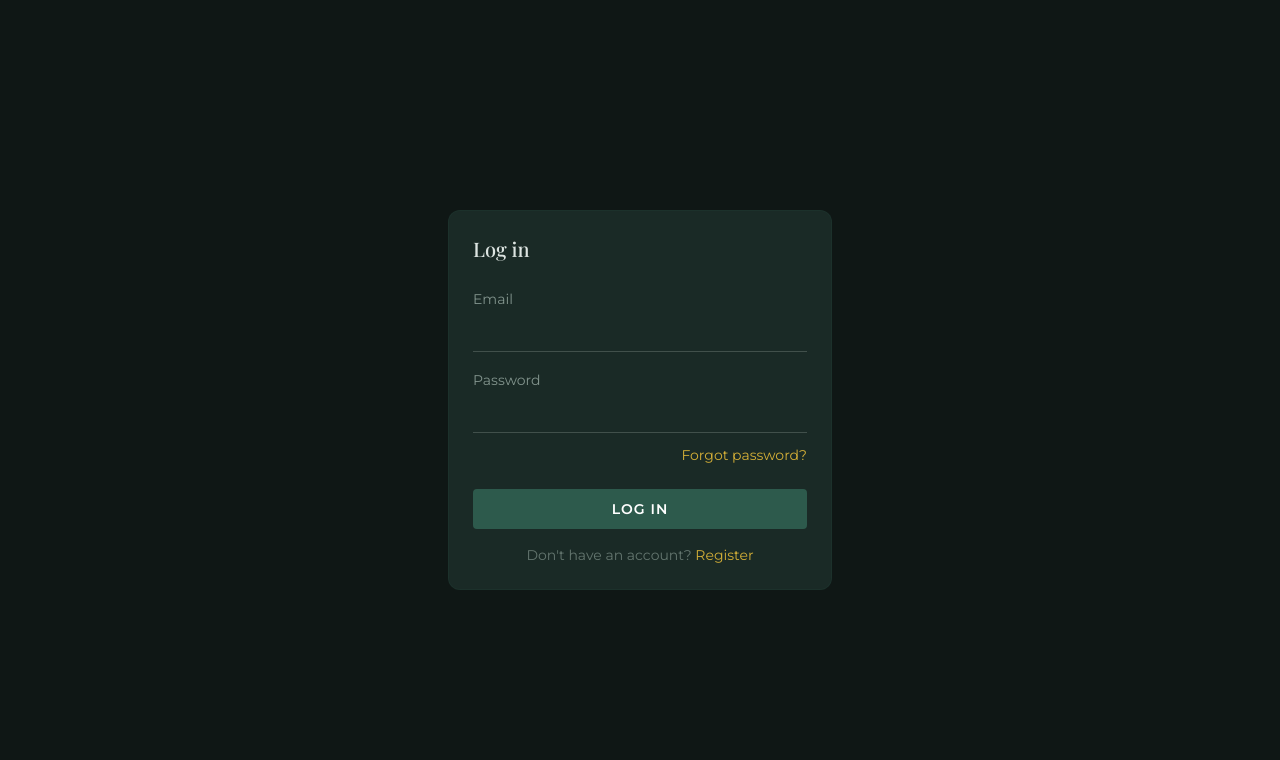
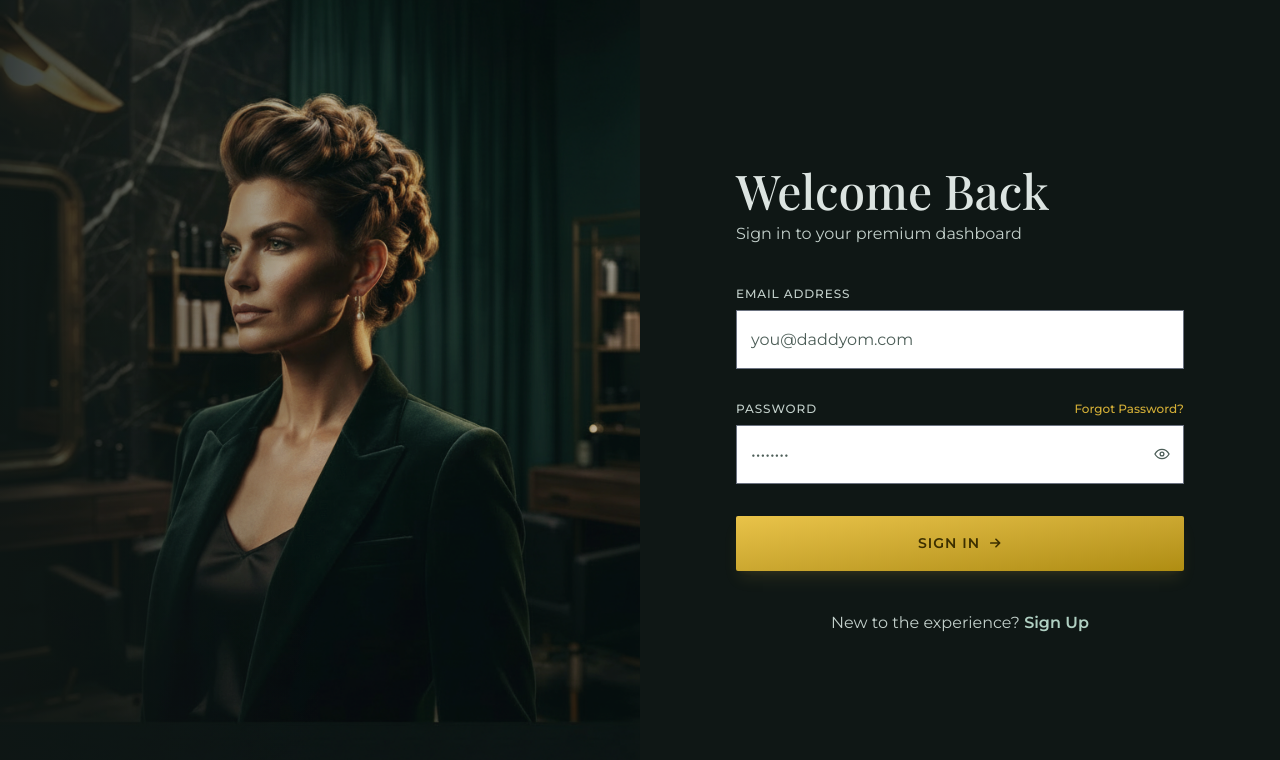
Before and after one commit to gokul-ravikumar/SALON, a React (Vite) app in the folder frontend/: page /login in a window 1280 px wide. Shown: the top 760 px of the page. Built offline with nearby package versions, Linux system fonts and the light colour scheme.

Commit message:
feat: add LoginField component and update LoginPage with new design elements

```diff
--- /dev/null
+++ b/frontend/src/components/auth/LoginField.tsx
@@ -0,0 +1,49 @@
+import { forwardRef, type InputHTMLAttributes, type ReactNode } from "react";
+import { cn } from "@/lib/utils";
+
+export interface LoginFieldProps extends InputHTMLAttributes<HTMLInputElement> {
+  label: string;
+  error?: string;
+  labelRight?: ReactNode;
+  rightElement?: ReactNode;
+}
+
+/**
+ * White-background input for the redesigned login page (Figma "Midnight Luxe"
+ * split-screen frame). Intentionally diverges from AuthField's dark
+ * bottom-border style — DESIGN.md's boutique input spec still governs
+ * Register/Forgot/Reset, which keep using AuthField.
+ */
+export const LoginField = forwardRef<HTMLInputElement, LoginFieldProps>(
+  ({ label, error, labelRight, rightElement, className, ...props }, ref) => {
+    return (
+      <div>
+        <div className="flex items-center justify-between">
+          <label className="text-xs font-medium tracking-[0.075em] text-charcoal-100 uppercase">
+            {label}
+          </label>
+          {labelRight}
+        </div>
+        <div className="relative mt-2">
+          <input
+            ref={ref}
+            className={cn(
+              "focus-ring h-14.75 w-full border border-[#6b7280] bg-white px-3.5 text-base text-charcoal-800 placeholder:text-charcoal-500",
+              rightElement && "pr-11",
+              className,
+            )}
+            {...props}
+          />
+          {rightElement && (
+            <div className="absolute inset-y-0 right-3.5 flex items-center">
+              {rightElement}
+            </div>
+          )}
+        </div>
+        {error && <p className="mt-1 text-sm text-error">{error}</p>}
+      </div>
+    );
+  },
+);
+
+LoginField.displayName = "LoginField";
--- /dev/null
+++ b/frontend/src/components/auth/icons.tsx
@@ -0,0 +1,29 @@
+import type { SVGProps } from "react";
+
+
+export function ArrowRightIcon(props: SVGProps<SVGSVGElement>) {
+  return (
+    <svg viewBox="0 0 15 15" fill="none" stroke="currentColor" strokeWidth={1.8} strokeLinecap="round" strokeLinejoin="round" {...props}>
+      <path d="M3 7.5h9M8.5 3.5 12.5 7.5 8.5 11.5" />
+    </svg>
+  );
+}
+
+export function EyeIcon(props: SVGProps<SVGSVGElement>) {
+  return (
+    <svg viewBox="0 0 17 12" fill="none" stroke="currentColor" strokeWidth={1.4} strokeLinecap="round" strokeLinejoin="round" {...props}>
+      <path d="M1 6s2.8-5 7.5-5S16 6 16 6s-2.8 5-7.5 5S1 6 1 6Z" />
+      <circle cx="8.5" cy="6" r="2" />
+    </svg>
+  );
+}
+
+export function EyeOffIcon(props: SVGProps<SVGSVGElement>) {
+  return (
+    <svg viewBox="0 0 17 12" fill="none" stroke="currentColor" strokeWidth={1.4} strokeLinecap="round" strokeLinejoin="round" {...props}>
+      <path d="M1 6s2.8-5 7.5-5S16 6 16 6s-2.8 5-7.5 5S1 6 1 6Z" />
+      <circle cx="8.5" cy="6" r="2" />
+      <path d="M1.5 0.5 15.5 11.5" />
+    </svg>
+  );
+}
--- a/frontend/src/components/ui/Button.tsx
+++ b/frontend/src/components/ui/Button.tsx
@@ -14,6 +14,7 @@ const buttonVariants = cva(
           "border border-charcoal-700 bg-transparent text-charcoal-50 hover:bg-charcoal-800",
         ghost: "bg-transparent text-charcoal-50 hover:bg-charcoal-800",
         destructive: "bg-error text-charcoal-950 hover:bg-error/90",
+        gold: "rounded-sm shadow-gold-glow bg-linear-to-br from-[#e9c349] to-[#af8d11] text-[#3c2f00] hover:brightness-105",
       },
       size: {
         sm: "h-8 px-3 text-sm",
--- a/frontend/src/pages/LoginPage.tsx
+++ b/frontend/src/pages/LoginPage.tsx
@@ -3,12 +3,17 @@ import { Link, useNavigate } from "react-router-dom";
 import { useForm } from "react-hook-form";
 import { zodResolver } from "@hookform/resolvers/zod";
 import { Button } from "@/components/ui/Button";
-import { AuthForm } from "@/components/auth/AuthCard";
-import { AuthField } from "@/components/auth/AuthField";
+import { LoginField } from "@/components/auth/LoginField";
+import {
+  ArrowRightIcon,
+  EyeIcon,
+  EyeOffIcon,
+} from "@/components/auth/icons";
 import { useAuthStore } from "@/store/authStore";
 import { ApiError } from "@/lib/api";
 import { resendVerification } from "@/services/auth.service";
 import { loginSchema, type LoginInput } from "@/schemas/auth.validator";
+import loginHero from "@/assets/login-hero.png";
 
 export function LoginPage() {
   const navigate = useNavigate();
@@ -17,6 +22,7 @@ export function LoginPage() {
   const [error, setError] = useState<string | null>(null);
   const [needsVerification, setNeedsVerification] = useState(false);
   const [resendStatus, setResendStatus] = useState<string | null>(null);
+  const [showPassword, setShowPassword] = useState(false);
 
   const {
     register,
@@ -58,53 +64,105 @@ export function LoginPage() {
   };
 
   return (
-    <AuthForm title="Log in" onSubmit={handleSubmit(onSubmit)}>
-      <div className="mt-6 space-y-4">
-        <AuthField
-          label="Email"
+    <div className="relative grid min-h-screen grid-cols-1 bg-charcoal-950 lg:grid-cols-2">
+      <div className="relative hidden overflow-hidden lg:block">
+        <img
+          src={loginHero}
+          alt=""
+          className="absolute inset-0 h-full w-full object-cover"
+        />
+        <div className="absolute inset-0 bg-linear-to-r from-charcoal-950/80 via-charcoal-950/0 to-charcoal-950/0" />
+        <div className="absolute inset-0 bg-charcoal-950/20" />
+      </div>
+
+      <div className="flex items-center justify-center px-6 py-16">
+        <form onSubmit={handleSubmit(onSubmit)} className="w-full max-w-md">
+          <h1 className="font-display text-5xl text-charcoal-50">Welcome Back</h1>
+          <p className="mt-2 text-base text-charcoal-100">
+            Sign in to your premium dashboard
+          </p>
+
+          <div className="mt-10 space-y-8">
+            <LoginField
+              label="Email Address"
               type="email"
+              placeholder="you@daddyom.com"
               {...register("email")}
               error={errors.email?.message}
             />
-        <AuthField
+            <LoginField
               label="Password"
-          type="password"
+              type={showPassword ? "text" : "password"}
+              placeholder="••••••••"
+              labelRight={
+                <Link
+                  to="/forgot-password"
+                  className="text-xs font-medium text-gold-400 hover:text-gold-300"
+                >
+                  Forgot Password?
+                </Link>
+              }
+              rightElement={
+                <button
+                  type="button"
+                  onClick={() => setShowPassword((v) => !v)}
+                  className="text-charcoal-500 hover:text-charcoal-700"
+                  aria-label={showPassword ? "Hide password" : "Show password"}
+                >
+                  {showPassword ? (
+                    <EyeOffIcon className="h-4 w-4" />
+                  ) : (
+                    <EyeIcon className="h-4 w-4" />
+                  )}
+                </button>
+              }
               {...register("password")}
               error={errors.password?.message}
             />
-      </div>
 
-      {error && <p className="mt-1 text-sm text-error">{error}</p>}
-
-      <Link to="/forgot-password" className="mt-3 float-right text-right text-sm text-gold-400 hover:text-gold-300">
-        Forgot password?
-      </Link>
+            {error && <p className="text-sm text-error">{error}</p>}
 
             {needsVerification && (
-        <div className="mt-2">
+              <div>
                 <button
                   type="button"
                   onClick={handleResend}
-            className="mt-8 text-sm text-gold-400 underline hover:text-gold-300"
+                  className="text-sm text-gold-400 underline hover:text-gold-300"
                 >
                   Resend verification email
                 </button>
                 {resendStatus && (
-            <p className="mt-2 text-sm text-charcoal-400">{resendStatus}</p>
+                  <p className="mt-2 text-sm text-charcoal-300">{resendStatus}</p>
                 )}
               </div>
             )}
 
-      <Button type="submit" className="mt-6 w-full" disabled={isSubmitting}>
-        {isSubmitting ? "Logging in…" : "Log in"}
+            <Button
+              type="submit"
+              variant="gold"
+              className="h-13.75 w-full"
+              disabled={isSubmitting}
+            >
+              {isSubmitting ? "Signing in…" : "Sign In"}
+              {!isSubmitting && <ArrowRightIcon className="h-3.5 w-3.5" />}
             </Button>
+          </div>
 
-      <p className="mt-4 text-center text-sm text-charcoal-400">
-        Don't have an account?{" "}
-        <Link to="/register" className="text-gold-400 hover:text-gold-300">
-          Register
+
+
+          <p className="mt-10 text-center text-base text-charcoal-100">
+            New to the experience?{" "}
+            <Link
+              to="/register"
+              className="font-semibold text-primary-200 hover:text-primary-100"
+            >
+              Sign Up
             </Link>
           </p>
-    </AuthForm>
+        </form>
+      </div>
+
+
+    </div>
   );
 }
--- a/frontend/src/styles/utilities.css
+++ b/frontend/src/styles/utilities.css
@@ -16,3 +16,9 @@
 @utility section-container {
   @apply mx-auto w-full max-w-[1280px] px-4 sm:px-6 lg:px-8;
 }
+
+@utility shadow-gold-glow {
+  box-shadow:
+    0 4px 6px -4px rgb(233 195 73 / 0.1),
+    0 10px 15px -3px rgb(233 195 73 / 0.1);
+}
```
Also changed, not shown: frontend/src/assets/login-hero.png (added). Lines whose indentation alone changed are shown as unchanged.
